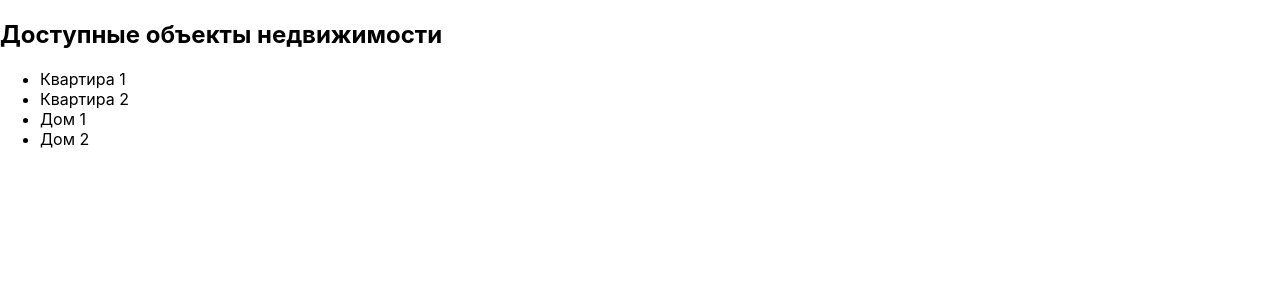
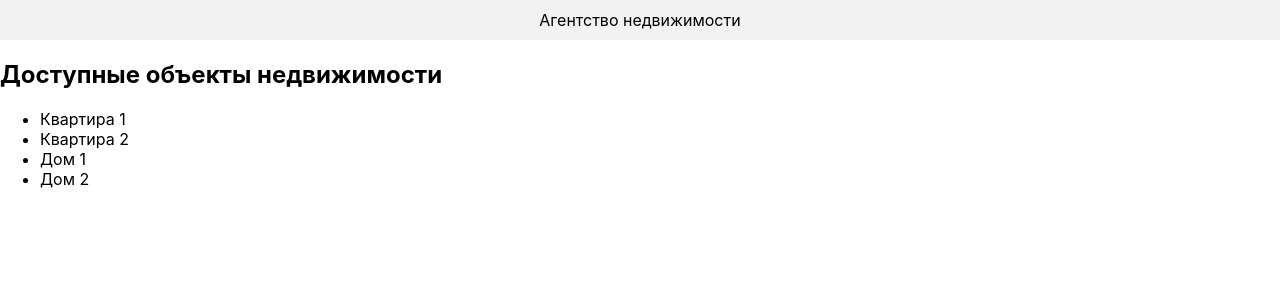
Before and after one commit to spiraspira/reactlab4, a React (Create React App) app: page / in a window 1280 px wide. Shown: the top 300 px of the page. Built offline with nearby package versions, Linux system fonts and the light colour scheme.

Commit message:
Add Header Component

```diff
--- a/src/App.js
+++ b/src/App.js
@@ -1,11 +1,15 @@
 import './App.css';
 import PropertyList from "./components/PropertyList";
+import Header from "./components/Header";
 
 function App() {
     const myProperties = ["Квартира 1", "Квартира 2", "Дом 1", "Дом 2"];
 
   return (
-    <PropertyList properties={myProperties} />
+    <div>
+        <Header />
+        <PropertyList properties={myProperties} />
+    </div>
   );
 }
 
--- /dev/null
+++ b/src/components/Header.jsx
@@ -0,0 +1,9 @@
+import React, { Component } from "react";
+
+class Header extends Component {
+render() {
+  return <header>Агентство недвижимости</header>;
+}
+}
+
+export default Header;
```
